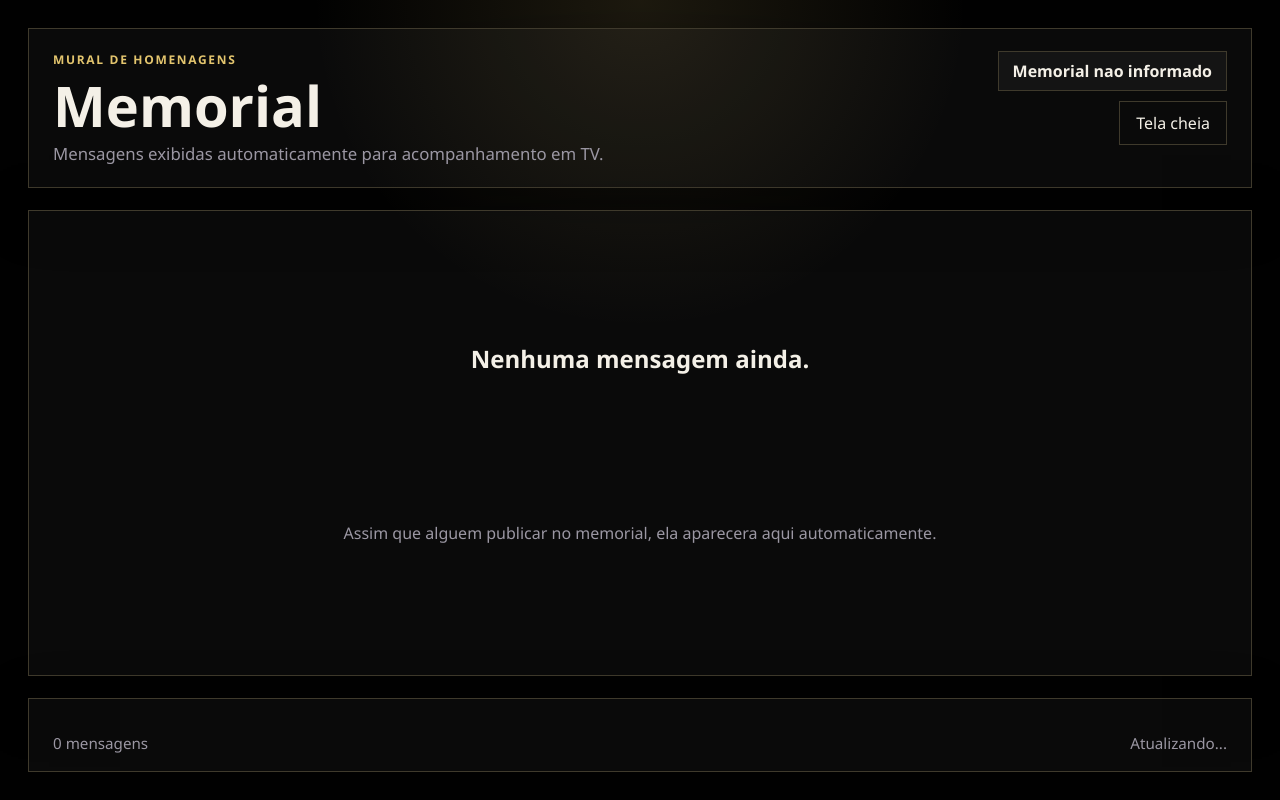
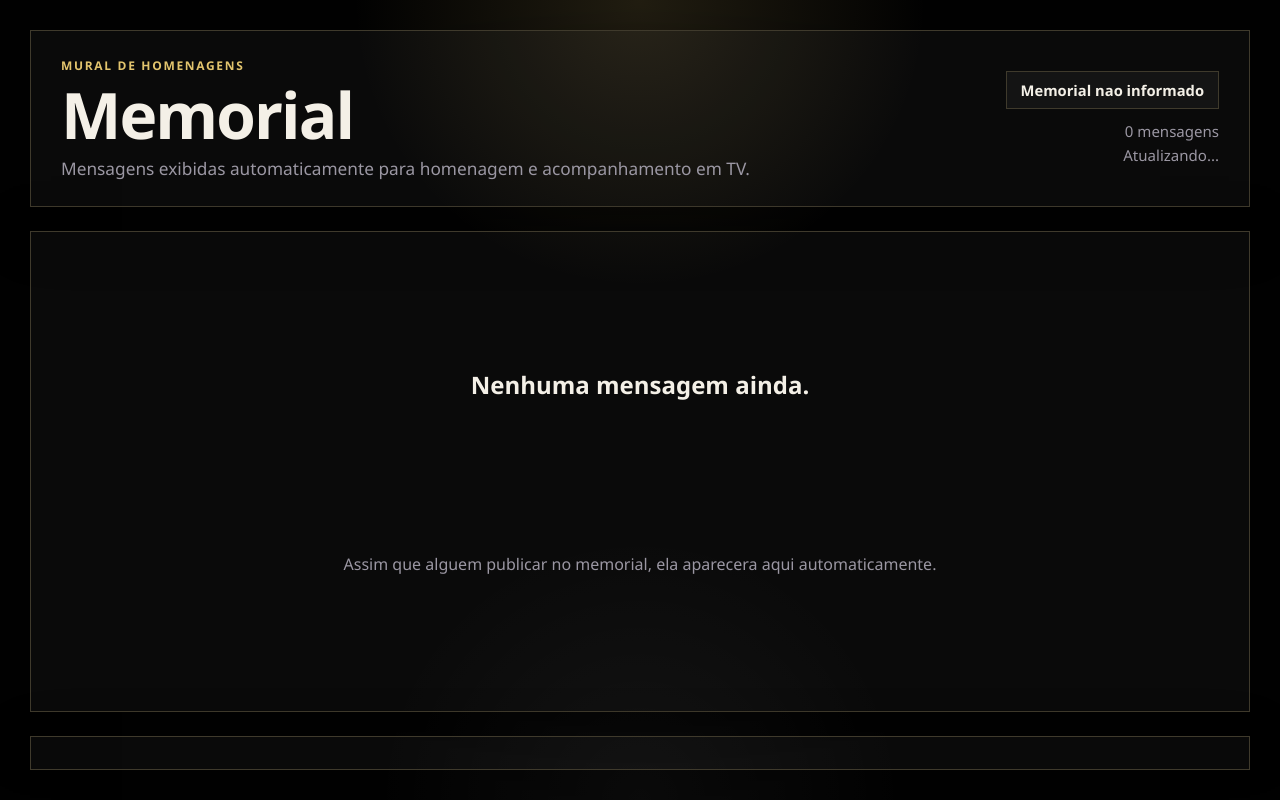
Before and after one commit to michelssalves/wix-feed-php, a PHP site: page /tv-memorial.php in a window 1280 px wide. Run offline with PHP 8.4, Linux system fonts and the light colour scheme.

Commit message:
`Refine TV memorial wall with more elegant and readable presentation`

```diff
--- a/assets/css/styles.css
+++ b/assets/css/styles.css
@@ -58,7 +58,8 @@ body.is-lightbox-open {
 .tv-body {
   overflow: hidden;
   background:
-    radial-gradient(circle at top, rgba(227, 197, 110, 0.12), transparent 32%),
+    radial-gradient(circle at top, rgba(227, 197, 110, 0.14), transparent 28%),
+    radial-gradient(circle at bottom, rgba(255, 255, 255, 0.04), transparent 26%),
     var(--theme-page-bg);
 }
 
@@ -66,8 +67,8 @@ body.is-lightbox-open {
   min-height: 100vh;
   display: grid;
   grid-template-rows: auto 1fr auto;
-  gap: 22px;
-  padding: 28px;
+  gap: 24px;
+  padding: 30px;
 }
 
 .tv-header,
@@ -80,15 +81,38 @@ body.is-lightbox-open {
 
 .tv-header {
   display: flex;
-  align-items: flex-start;
+  align-items: center;
   justify-content: space-between;
-  gap: 20px;
-  padding: 22px 24px;
+  gap: 24px;
+  padding: 26px 30px;
+}
+
+.tv-header__tribute {
+  display: flex;
+  align-items: center;
+  gap: 22px;
+  min-width: 0;
+}
+
+.tv-header__portrait {
+  width: 104px;
+  height: 104px;
+  border: 1px solid var(--theme-border);
+  background: rgba(255, 255, 255, 0.04);
+  overflow: hidden;
+  box-shadow: 0 14px 30px rgba(0, 0, 0, 0.22);
+  flex: none;
+}
+
+.tv-header__portrait img {
+  width: 100%;
+  height: 100%;
+  object-fit: cover;
 }
 
 .tv-header__copy {
   display: grid;
-  gap: 8px;
+  gap: 10px;
 }
 
 .tv-header__eyebrow {
@@ -102,49 +126,47 @@ body.is-lightbox-open {
 
 .tv-header__title {
   margin: 0;
-  font-size: clamp(32px, 5vw, 56px);
-  line-height: 1.04;
+  font-size: clamp(38px, 5vw, 66px);
+  line-height: 0.98;
+  letter-spacing: -0.03em;
 }
 
 .tv-header__text {
   margin: 0;
   color: var(--muted);
-  font-size: 1.05rem;
-}
-
-.tv-header__actions {
-  display: grid;
-  gap: 10px;
+  font-size: 1.08rem;
+  max-width: 720px;
+}
+
+.tv-header__meta {
+  display: grid;
+  gap: 12px;
   justify-items: end;
+  text-align: right;
 }
 
 .tv-status {
   display: inline-flex;
   align-items: center;
-  min-height: 40px;
+  min-height: 38px;
   padding: 0 14px;
   border: 1px solid var(--theme-border);
   background: rgba(255, 255, 255, 0.04);
   color: var(--theme-text);
   font-weight: 600;
-}
-
-.tv-fullscreen-button {
-  min-height: 44px;
-  padding: 0 16px;
-  border: 1px solid var(--theme-border);
-  background: transparent;
-  color: var(--theme-text);
-  cursor: pointer;
-}
-
-.tv-fullscreen-button:hover {
-  background: rgba(255, 255, 255, 0.06);
+  font-size: 0.92rem;
+}
+
+.tv-header__submeta {
+  display: grid;
+  gap: 4px;
+  color: var(--muted);
+  font-size: 0.94rem;
 }
 
 .tv-stage-shell {
   min-height: 0;
-  padding: 24px;
+  padding: 26px;
   display: grid;
 }
 
@@ -228,45 +261,53 @@ body.is-lightbox-open {
 .tv-slide__body {
   min-height: 0;
   display: grid;
-  grid-template-columns: minmax(0, 1.2fr) minmax(320px, 0.8fr);
-  gap: 24px;
-  align-items: stretch;
+  grid-template-columns: minmax(0, 1.22fr) minmax(340px, 0.78fr);
+  gap: 26px;
+  align-items: center;
+}
+
+.tv-slide--text-only .tv-slide__body {
+  grid-template-columns: minmax(0, 1fr);
+  max-width: 1220px;
+  margin: 0 auto;
 }
 
 .tv-slide__text {
   min-height: 0;
-  padding: 28px 30px;
+  padding: 34px 38px;
   border: 1px solid var(--theme-border);
-  background: rgba(255, 255, 255, 0.04);
-  font-size: clamp(28px, 3.6vw, 54px);
-  line-height: 1.34;
+  background: linear-gradient(180deg, rgba(255, 255, 255, 0.045) 0%, rgba(255, 255, 255, 0.02) 100%);
+  font-size: clamp(34px, 3.9vw, 58px);
+  line-height: 1.28;
   white-space: pre-wrap;
   overflow: hidden;
   display: -webkit-box;
-  -webkit-line-clamp: 9;
+  -webkit-line-clamp: 8;
   -webkit-box-orient: vertical;
+  box-shadow: inset 0 1px 0 rgba(255, 255, 255, 0.04);
 }
 
 .tv-slide__media {
   min-height: 100%;
-  padding: 18px;
+  padding: 22px;
   border: 1px solid var(--theme-border);
-  background: rgba(255, 255, 255, 0.04);
+  background: linear-gradient(180deg, rgba(255, 255, 255, 0.04) 0%, rgba(255, 255, 255, 0.024) 100%);
   display: grid;
   place-items: center;
+  box-shadow: inset 0 1px 0 rgba(255, 255, 255, 0.04);
 }
 
 .tv-slide__media img {
   width: 100%;
   height: 100%;
-  max-height: 58vh;
+  max-height: 56vh;
   object-fit: contain;
 }
 
 .tv-footer {
   display: grid;
-  gap: 16px;
-  padding: 18px 24px;
+  gap: 12px;
+  padding: 16px 24px;
 }
 
 .tv-progress {
--- a/assets/js/tv.js
+++ b/assets/js/tv.js
@@ -6,7 +6,6 @@
   const counter = document.getElementById('tv-counter');
   const lastUpdate = document.getElementById('tv-last-update');
   const status = document.getElementById('tv-status');
-  const fullscreenButton = document.getElementById('tv-fullscreen-button');
 
   const ROTATION_MS = 9000;
   const REFRESH_MS = 20000;
@@ -92,6 +91,8 @@
     }
 
     const post = posts[currentIndex];
+    const hasImage = Boolean(post.imagem);
+    const hasText = Boolean(post.texto);
     const imageHtml = post.imagem
       ? `<div class="tv-slide__media"><img src="${absolutize(post.imagem)}" alt="Imagem da homenagem"></div>`
       : '';
@@ -101,18 +102,19 @@
       : `<span>${String(post.nome_autor || 'M').trim().charAt(0).toUpperCase()}</span>`;
 
     stage.innerHTML = `
-      <article class="tv-slide">
+      <article class="tv-slide${hasImage ? ' tv-slide--with-media' : ' tv-slide--text-only'}">
         <div class="tv-slide__header">
           <div class="tv-slide__author">
             <div class="tv-slide__avatar">${authorPhoto}</div>
             <div class="tv-slide__meta">
+              <span class="tv-slide__meta-label">Homenagem de</span>
               <strong>${post.nome_autor || 'Mensagem anonima'}</strong>
               <span>${formatDate(post.criado_em)}</span>
             </div>
           </div>
         </div>
         <div class="tv-slide__body">
-          ${post.texto ? `<div class="tv-slide__text">${post.texto}</div>` : ''}
+          ${hasText ? `<div class="tv-slide__text">${post.texto}</div>` : ''}
           ${imageHtml}
         </div>
       </article>
@@ -176,19 +178,6 @@
     }
   }
 
-  function toggleFullscreen() {
-    if (!document.fullscreenElement) {
-      document.documentElement.requestFullscreen?.();
-      return;
-    }
-
-    document.exitFullscreen?.();
-  }
-
-  if (fullscreenButton) {
-    fullscreenButton.addEventListener('click', toggleFullscreen);
-  }
-
   loadFeed();
   refreshTimer = window.setInterval(loadFeed, REFRESH_MS);
 
--- a/tv-memorial.php
+++ b/tv-memorial.php
@@ -55,14 +55,24 @@ try {
 <body class="tv-body">
 <main class="tv-app">
     <header class="tv-header">
-        <div class="tv-header__copy">
-            <p class="tv-header__eyebrow">Mural de homenagens</p>
-            <h1 class="tv-header__title"><?= e(($memorial['nome_falecido'] ?? '') !== '' ? $memorial['nome_falecido'] : 'Memorial') ?></h1>
-            <p class="tv-header__text">Mensagens exibidas automaticamente para acompanhamento em TV.</p>
+        <div class="tv-header__tribute">
+            <?php if (!empty($memorial['foto_falecido'])): ?>
+                <div class="tv-header__portrait">
+                    <img src="<?= e(appUrl($memorial['foto_falecido'])) ?>" alt="<?= e(($memorial['nome_falecido'] ?? '') !== '' ? $memorial['nome_falecido'] : 'Memorial') ?>">
+                </div>
+            <?php endif; ?>
+            <div class="tv-header__copy">
+                <p class="tv-header__eyebrow">Mural de homenagens</p>
+                <h1 class="tv-header__title"><?= e(($memorial['nome_falecido'] ?? '') !== '' ? $memorial['nome_falecido'] : 'Memorial') ?></h1>
+                <p class="tv-header__text">Mensagens exibidas automaticamente para homenagem e acompanhamento em TV.</p>
+            </div>
         </div>
-        <div class="tv-header__actions">
+        <div class="tv-header__meta">
             <span class="tv-status" id="tv-status">Aguardando mensagens</span>
-            <button class="tv-fullscreen-button" id="tv-fullscreen-button" type="button">Tela cheia</button>
+            <div class="tv-header__submeta">
+                <span id="tv-counter">0 mensagens</span>
+                <span id="tv-last-update">Atualizando...</span>
+            </div>
         </div>
     </header>
 
@@ -77,10 +87,6 @@ try {
 
     <footer class="tv-footer">
         <div class="tv-progress" id="tv-progress"></div>
-        <div class="tv-footer__meta">
-            <span id="tv-counter">0 mensagens</span>
-            <span id="tv-last-update">Atualizando...</span>
-        </div>
     </footer>
 </main>
 
```
Also changed, not shown: other parts of assets/css/styles.css (+34 -10 lines), CHANGELOG.md, public/assets/css/styles.css, public/assets/js/tv.js.
